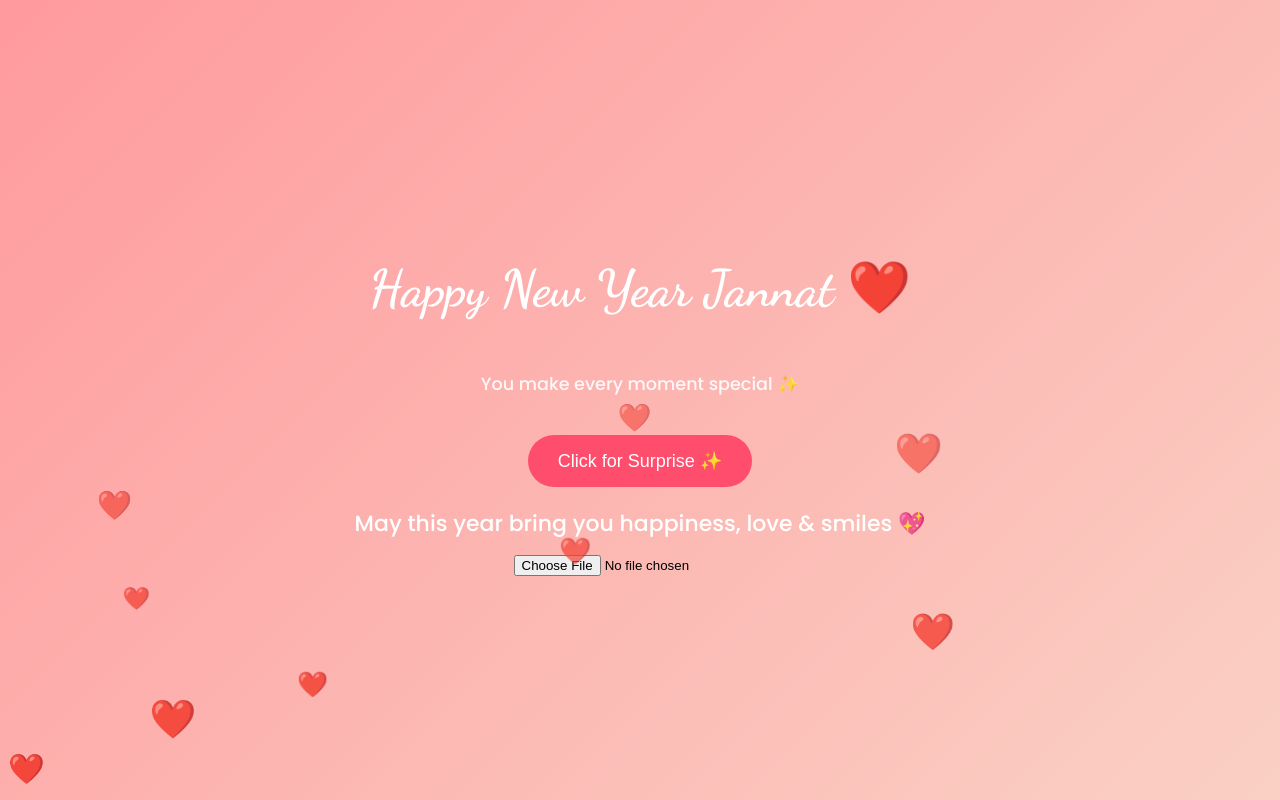
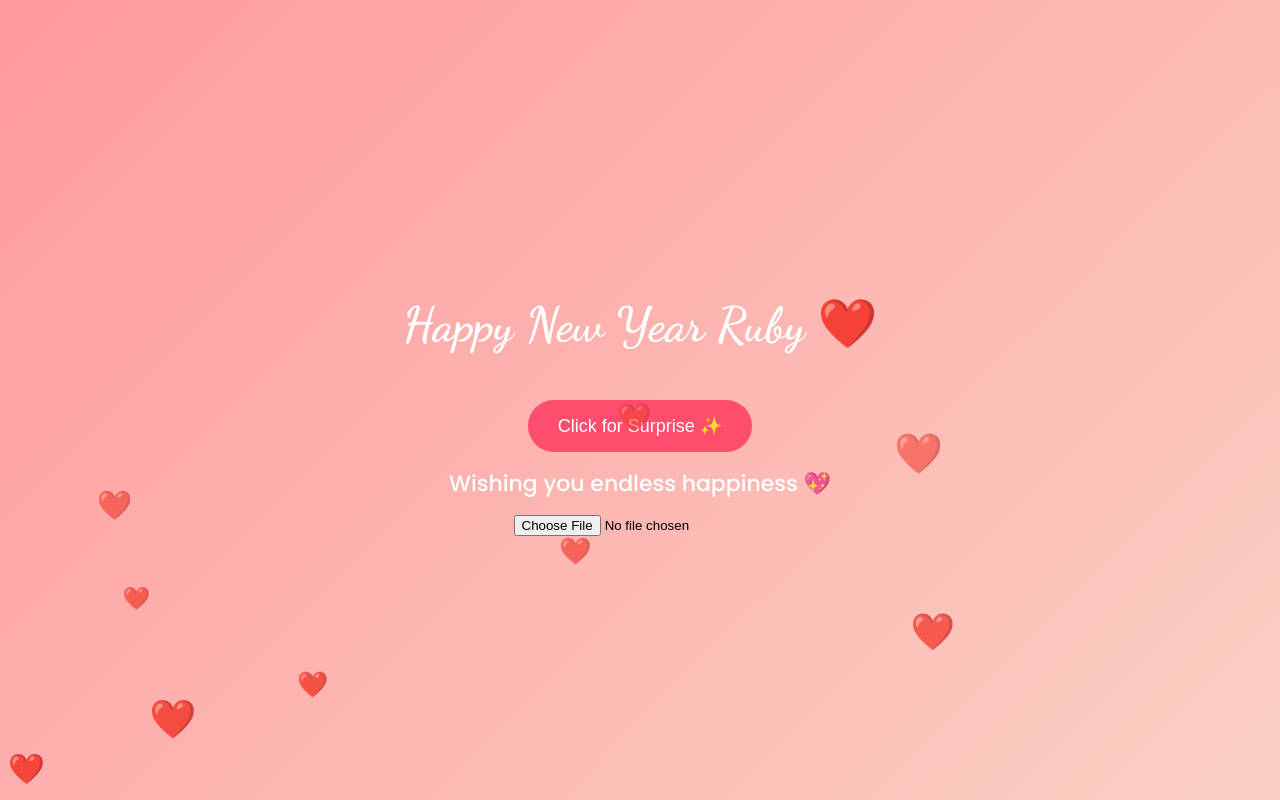
Before and after one commit to Raj123-pixl/happy-new-year-ruby, a plain HTML site: page index.html in a window 1280 px wide. Both pictures are taken after a click on the button "Click for Surprise ✨". Drawn offline with Linux system fonts and the light colour scheme.

Commit message:
Final working music and heart animation
Updated the New Year greeting from 'Jannat' to 'Ruby' and modified the message displayed on the page.

```diff
--- a/index.html
+++ b/index.html
@@ -1,9 +1,8 @@
-
 <!DOCTYPE html>
 <html lang="en">
 <head>
 <meta charset="UTF-8">
-<title>Happy New Year Jannat ❤️</title>
+<title>Happy New Year Ruby ❤️</title>
 <meta name="viewport" content="width=device-width, initial-scale=1.0">
 
 <link href="https://fonts.googleapis.com/css2?family=Poppins:wght@300;500;700&family=Dancing+Script:wght@700&display=swap" rel="stylesheet">
@@ -27,14 +26,8 @@ header{
 
 h1{
     font-family:'Dancing Script',cursive;
-  font-size:3.2rem;
+    font-size:3rem;
     color:#fff;
-}
-
-.subtitle{
-  color:#fff;
-  opacity:0.9;
-  font-size:1.1rem;
 }
 
 button{
@@ -45,14 +38,14 @@ button{
     cursor:pointer;
     background:#ff4d6d;
     color:#fff;
-  margin-top:20px;
+    margin-top:15px;
 }
 
 #message{
     display:none;
     color:#fff;
     font-size:22px;
-  margin-top:20px;
+    margin-top:15px;
 }
 
 /* PHOTO */
@@ -82,17 +75,15 @@ button{
 <body>
 
 <header>
-  <h1>Happy New Year Jannat ❤️</h1>
-  <p class="subtitle">You make every moment special ✨</p>
+    <h1>Happy New Year Ruby ❤️</h1>
 
     <button onclick="startMagic()">Click for Surprise ✨</button>
 
-  <div id="message">
-    May this year bring you happiness, love & smiles 💖
-  </div>
+    <div id="message">Wishing you endless happiness 💖</div>
 
     <!-- PHOTO UPLOAD -->
     <input type="file" accept="image/*" onchange="loadPhoto(event)" style="margin-top:15px;">
+
     <img id="photo">
 </header>
 
@@ -104,25 +95,24 @@ function startMagic(){
     document.getElementById("message").style.display="block";
 
     const music = document.getElementById("music");
-  music.currentTime = 0;
     music.play().catch(()=>{});
 
     setInterval(createHeart,300);
 }
 
-/* HEART */
+/* HEART FUNCTION */
 function createHeart(){
-  const heart = document.createElement("div");
-  heart.className = "heart";
-  heart.innerHTML = "❤️";
-  heart.style.left = Math.random()*100 + "vw";
-  heart.style.fontSize = (20 + Math.random()*20) + "px";
+    const heart=document.createElement("div");
+    heart.className="heart";
+    heart.innerHTML="❤️";
+    heart.style.left=Math.random()*100+"vw";
+    heart.style.fontSize=(20+Math.random()*20)+"px";
     document.body.appendChild(heart);
 
     setTimeout(()=>heart.remove(),6000);
 }
 
-/* PHOTO PREVIEW */
+/* PHOTO LOAD FUNCTION */
 function loadPhoto(event){
     const img = document.getElementById("photo");
     img.src = URL.createObjectURL(event.target.files[0]);
```
Lines whose indentation alone changed are shown as unchanged.
